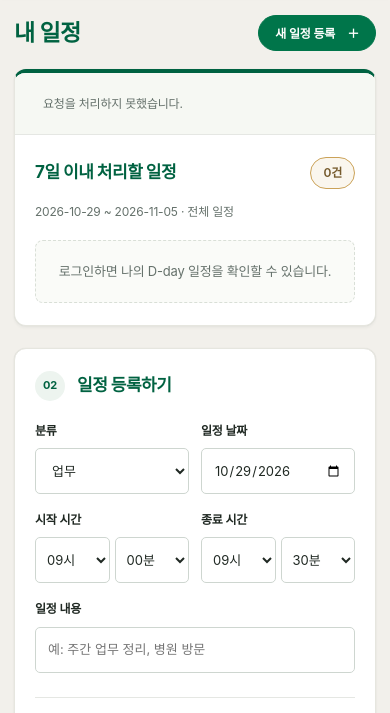
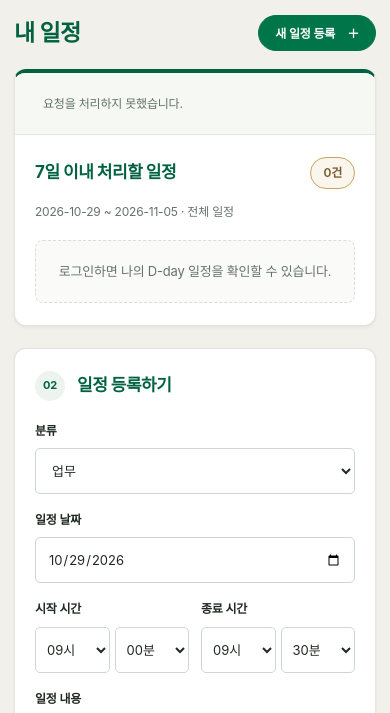
Before and after one commit to crmoss/edu-apply-02, a website: page index.html in a window 390 px wide. Shown: the part 108-821 px from the top of the page. Drawn offline with Linux system fonts and the light colour scheme; no server answers.

Commit message:
Fix mobile date input sizing and narrow-screen form layout

```diff
--- a/index.html
+++ b/index.html
@@ -36,8 +36,8 @@
 <div class="panel-head"><span class="step">02</span><h2 id="formHeading">일정 등록하기</h2></div>
 <form id="scheduleForm" class="form">
 <div class="fields">
-<div class="field"><label for="category">분류</label><select id="category" required><option value="work">업무</option><option value="personal">개인</option></select></div>
-<div class="field"><label for="date">일정 날짜</label><input id="date" type="date" min="0001-01-01" max="9999-12-31" required></div>
+<div class="field category-field"><label for="category">분류</label><select id="category" required><option value="work">업무</option><option value="personal">개인</option></select></div>
+<div class="field date-field"><label for="date">일정 날짜</label><input id="date" type="date" min="0001-01-01" max="9999-12-31" required></div>
 <div class="field"><label for="startHour">시작 시간</label><div class="time-selects"><select id="startHour" aria-label="시작 시" required></select><select id="startMinute" aria-label="시작 분" required><option value="00">00분</option><option value="30">30분</option></select></div></div>
 <div class="field"><label for="endHour">종료 시간</label><div class="time-selects"><select id="endHour" aria-label="종료 시" required></select><select id="endMinute" aria-label="종료 분" required><option value="00">00분</option><option value="30">30분</option></select></div></div>
 <div class="field content-field"><label for="content">일정 내용</label><input id="content" placeholder="예: 주간 업무 정리, 병원 방문" maxlength="200" required></div>
--- a/style.css
+++ b/style.css
@@ -164,6 +164,8 @@ thead th.red-day, thead th.red-day span, .day-label.red-day { color: #ad493e; }
 .form { padding: 22px 28px 28px; }
 .fields { display: grid; grid-template-columns: .8fr 1.1fr 1.15fr 1.15fr 1.8fr; gap: 16px; }
 .field { min-width: 0; }
+.date-field input { display: block; min-width: 0; max-width: 100%; height: 46px; -webkit-appearance: none; appearance: none; }
+.date-field input::-webkit-date-and-time-value { min-width: 0; text-align: left; }
 .field label { display: block; margin-bottom: 8px; font-size: 12px; font-weight: 600; }
 .time-selects { display: flex; align-items: center; gap: 5px; }
 .time-selects select { flex: 1; min-width: 0; padding-inline: 7px; }
@@ -220,6 +222,7 @@ dialog p { font-size: 13px; line-height: 1.9; overflow-wrap: anywhere; }
   .footer-inner { padding: 18px 22px; }
 }
 @media (max-width: 420px) {
+  .category-field, .date-field { grid-column: 1/-1; }
   .site-header-inner { gap: 7px; }.brand { font-size: 14px; gap: 6px; }.brand-mark { width: 30px; height: 30px; }
   .storage-badge { padding: 4px 7px; font-size: 9px; }.storage-badge::before { margin-right: 4px; width: 4px; height: 4px; }
   .page { padding-inline: 14px; }.hero-note { padding: 24px; }h1 { font-size: 29px; }
```
